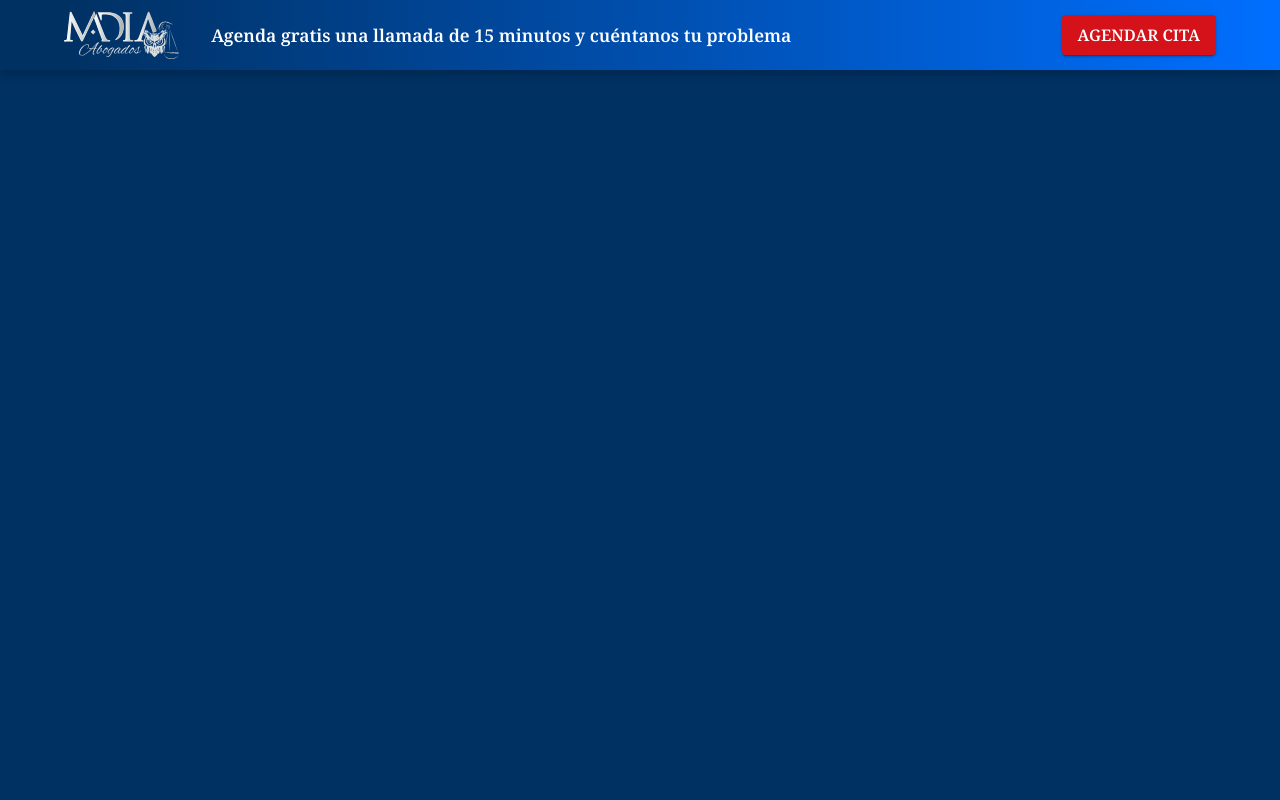
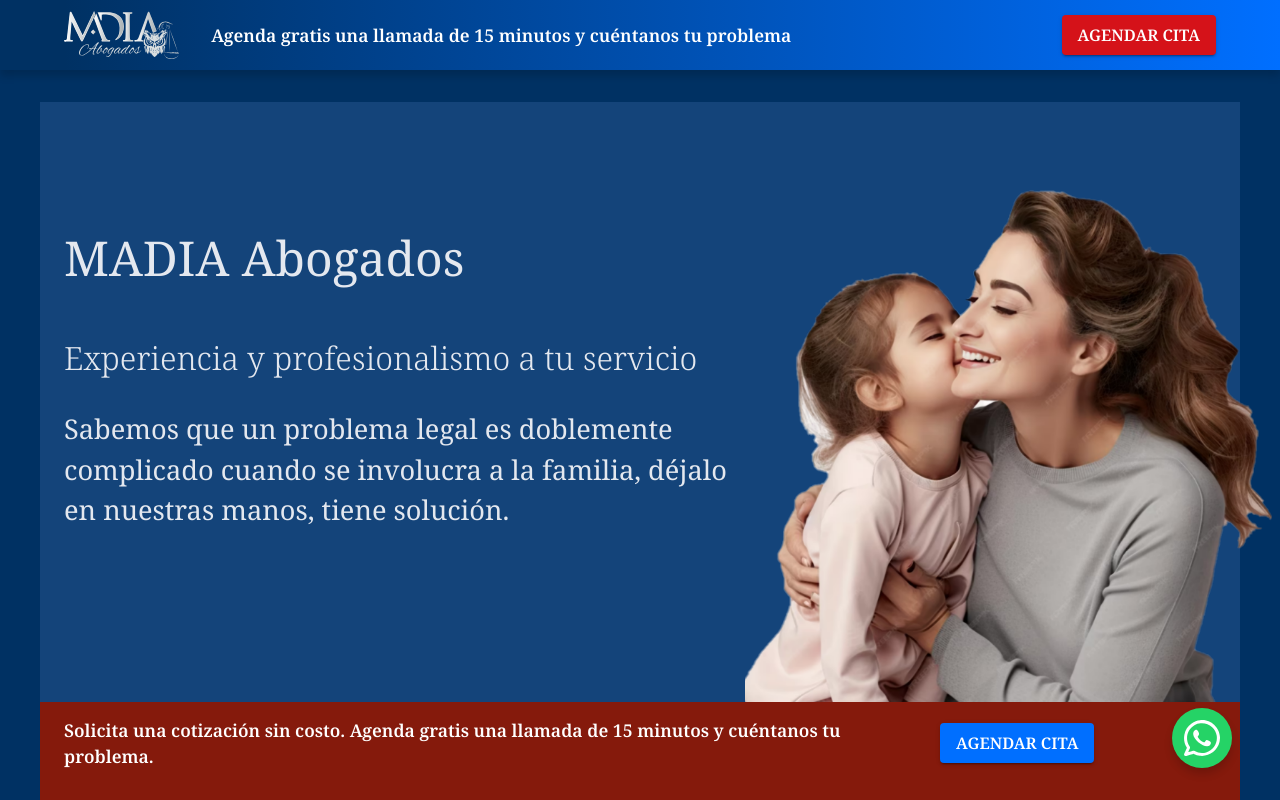
Before and after one commit to BrunoPCH/amadia, a React (Vite) app: page / in a window 1280 px wide. Built offline with nearby package versions, Linux system fonts and the light colour scheme.

Commit message:
whatsapp float icon finished ✅

```diff
--- a/src/components/App.jsx
+++ b/src/components/App.jsx
@@ -1,9 +1,11 @@
 import { useState } from "react";
 import Header from "../components/Header.jsx";
+import AboutCard from "../components/AboutCard.jsx";
+import WhatsappFloatLogo from "../components/WhatsappFloatLogo.jsx";
 
 import "../styles/App.css";
 
-import { Button, Paper, Typography, Box, ThemeProvider } from "@mui/material";
+import { ThemeProvider } from "@mui/material";
 import baseTheme from "../styles/styles";
 
 function App() {
@@ -12,6 +14,8 @@ function App() {
   return (
     <ThemeProvider theme={theme}>
       <Header />
+      <WhatsappFloatLogo />
+      <AboutCard />
     </ThemeProvider>
   );
 }
--- /dev/null
+++ b/src/styles/ImgMiss.css
@@ -0,0 +1,49 @@
+/*BREAKPOINTS*/
+
+/*xs, extra-small: 0px
+sm, small: 600px
+md, medium: 900px
+lg, large: 1200px
+xl, extra-large: 1536px*/
+
+/* @media only screen and (max-width: 599px) {
+}
+/* @media only screen and (min-width: 600px) and (max-width: 899px) {
+}
+@media only screen and (min-width: 900px) and (max-width: 1199px) {
+}
+@media only screen and (min-width: 1200px) and (max-width: 1535px) {
+}
+@media only screen and (min-width: 1536px) {
+} */
+
+.ImageMiss {
+  width: 100%;
+
+  display: block;
+}
+@media only screen and (max-width: 599px) {
+  .ImageMiss {
+    width: 100%;
+  }
+}
+@media only screen and (min-width: 600px) and (max-width: 899px) {
+  .ImageMiss {
+    width: 100%;
+  }
+}
+@media only screen and (min-width: 900px) and (max-width: 1199px) {
+  .ImageMiss {
+    width: 105%;
+  }
+}
+@media only screen and (min-width: 1200px) and (max-width: 1535px) {
+  .ImageMiss {
+    width: 112%;
+  }
+}
+@media only screen and (min-width: 1536px) {
+  .ImageMiss {
+    width: 112%;
+  }
+}
--- /dev/null
+++ b/src/styles/WhatsappFloatLogo.css
@@ -0,0 +1,18 @@
+.container-whatsapp-button {
+  position: fixed;
+  width: 60px;
+  height: 60px;
+  bottom: 2rem;
+  right: 3rem;
+  background-color: #25d366;
+
+  border-radius: 50px;
+
+  box-shadow: 0px 6px 8px #00000029;
+  z-index: 100;
+}
+.whatsapp-icon {
+  width: 60%;
+  text-align: center;
+  padding: 20%;
+}
```
Also changed, not shown: src/assets/whatsapp-logo-01.svg (added).
